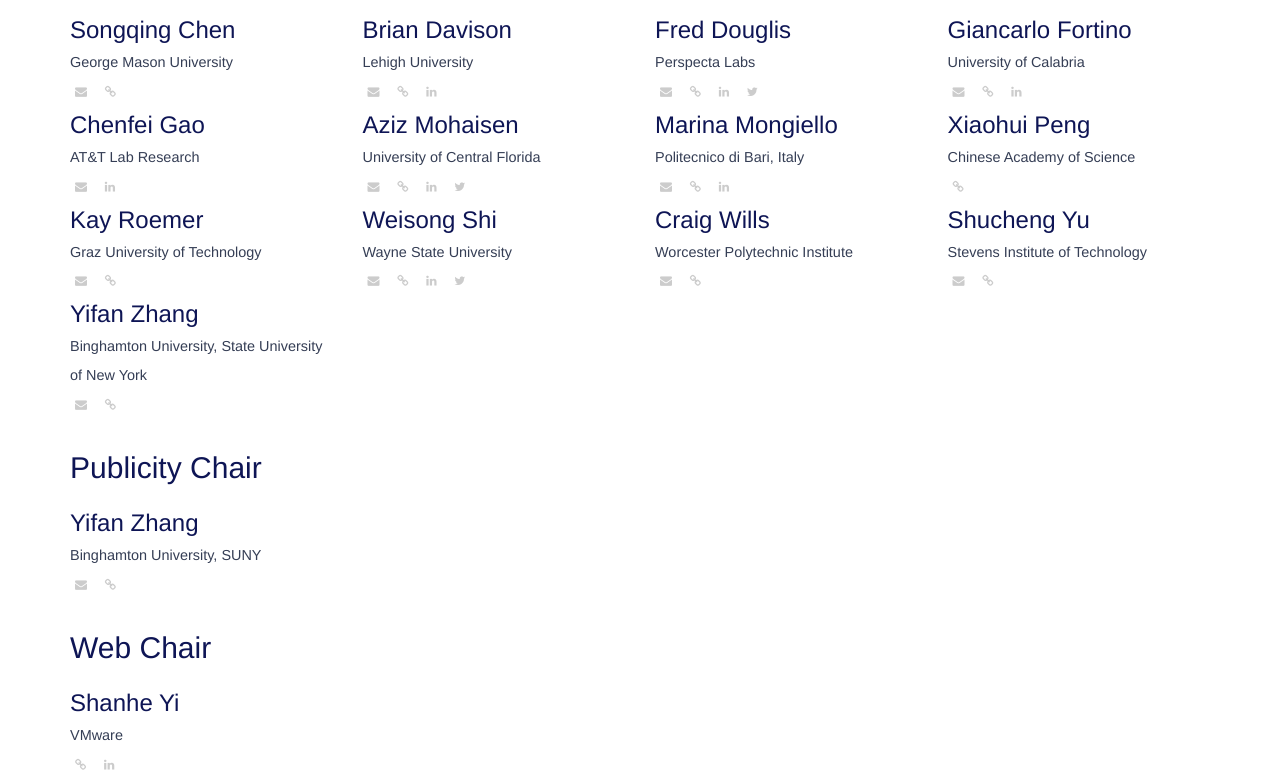
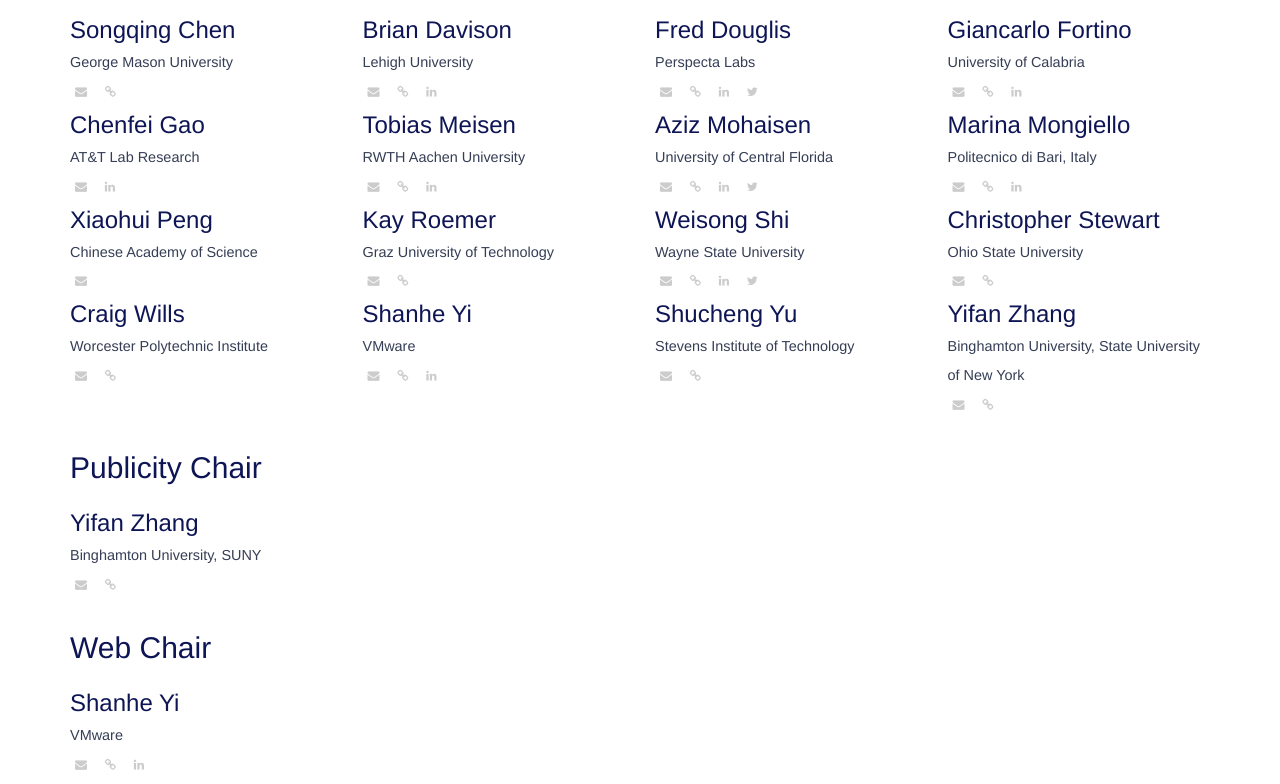
Before and after one commit to hotwot2018/hotwot2018.github.io, a plain HTML site: page index.html in a window 1280 px wide. Shown: the part 2799-3583 px from the top of the page. Drawn offline with Linux system fonts and the light colour scheme; some packages are replaced by stand-ins of ours; files whose address does not match are found by name.

Commit message:
rebuilding site Wed Jun 20 19:08:39 PDT 2018

```diff
--- a/index.html
+++ b/index.html
@@ -328,6 +328,17 @@
                     </div>
 
                     <div class="col-sm-6 col-md-3 committee">
+                        <h3>Tobias Meisen </h3>
+                        <small>RWTH Aachen University</small>
+                        <ul class="social-links">
+                            <li><a href="mailto:tobias.meisen@ima-ifu.rwth-aachen.de"><i class="fa fa-envelope"></i></a></li>
+                            <li><a href="https://cybernetics-lab.de/en/employees/tobias.meisen"><i class="fa fa-link"></i></a></li>
+                            <li><a href="https://www.linkedin.com/in/tobias-meisen-b8476558/"><i class="fa fa-linkedin"></i></a></li>
+
+                        </ul>
+                    </div>
+
+                    <div class="col-sm-6 col-md-3 committee">
                         <h3>Aziz Mohaisen </h3>
                         <small>University of Central Florida</small>
                         <ul class="social-links">
@@ -353,8 +364,8 @@
                         <h3>Xiaohui Peng </h3>
                         <small>Chinese Academy of Science</small>
                         <ul class="social-links">
+                            <li><a href="mailto:pengxiaohui@ict.ac.cn"><i class="fa fa-envelope"></i></a></li>
 
-                            <li><a href="TBA"><i class="fa fa-link"></i></a></li>
 
 
                         </ul>
@@ -383,12 +394,34 @@
                     </div>
 
                     <div class="col-sm-6 col-md-3 committee">
+                        <h3>Christopher Stewart </h3>
+                        <small>Ohio State University</small>
+                        <ul class="social-links">
+                            <li><a href="mailto:cstewart@cse.ohio-state.edu"><i class="fa fa-envelope"></i></a></li>
+                            <li><a href="http://web.cse.ohio-state.edu/~stewart.962/"><i class="fa fa-link"></i></a></li>
+
+
+                        </ul>
+                    </div>
+
+                    <div class="col-sm-6 col-md-3 committee">
                         <h3>Craig Wills </h3>
                         <small>Worcester Polytechnic Institute</small>
                         <ul class="social-links">
                             <li><a href="mailto:cew@cs.wpi.edu"><i class="fa fa-envelope"></i></a></li>
                             <li><a href="http://web.cs.wpi.edu/~cew/"><i class="fa fa-link"></i></a></li>
 
+
+                        </ul>
+                    </div>
+
+                    <div class="col-sm-6 col-md-3 committee">
+                        <h3>Shanhe Yi </h3>
+                        <small>VMware</small>
+                        <ul class="social-links">
+                            <li><a href="mailto:syi@email.wm.edu"><i class="fa fa-envelope"></i></a></li>
+                            <li><a href="http://www.cs.wm.edu/~syi"><i class="fa fa-link"></i></a></li>
+                            <li><a href="https://www.linkedin.com/in/shanheyi/"><i class="fa fa-linkedin"></i></a></li>
 
                         </ul>
                     </div>
@@ -448,7 +481,7 @@
                         <h3>Shanhe Yi </h3>
                         <small>VMware</small>
                         <ul class="social-links">
-
+                            <li><a href="mailto:syi@email.wm.edu"><i class="fa fa-envelope"></i></a></li>
                             <li><a href="http://www.cs.wm.edu/~syi"><i class="fa fa-link"></i></a></li>
                             <li><a href="https://www.linkedin.com/in/shanheyi/"><i class="fa fa-linkedin"></i></a></li>
 
```
